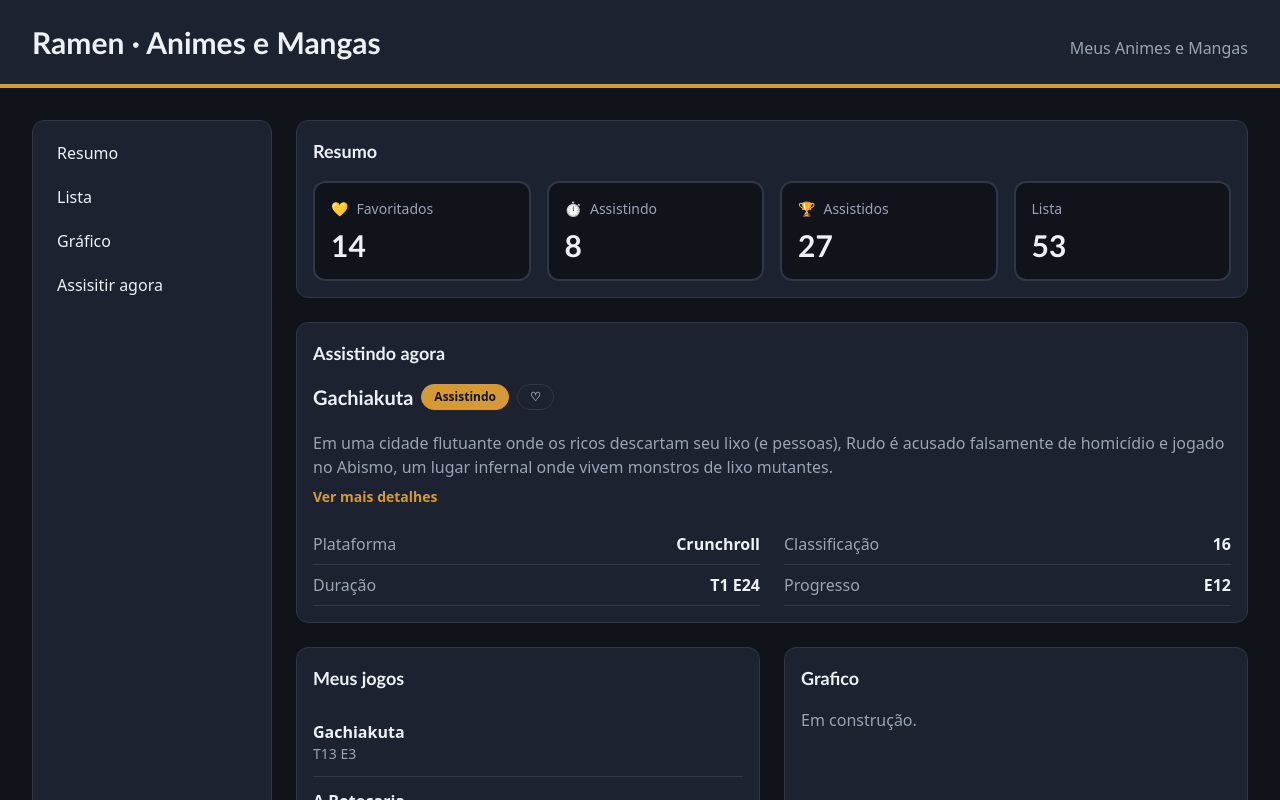
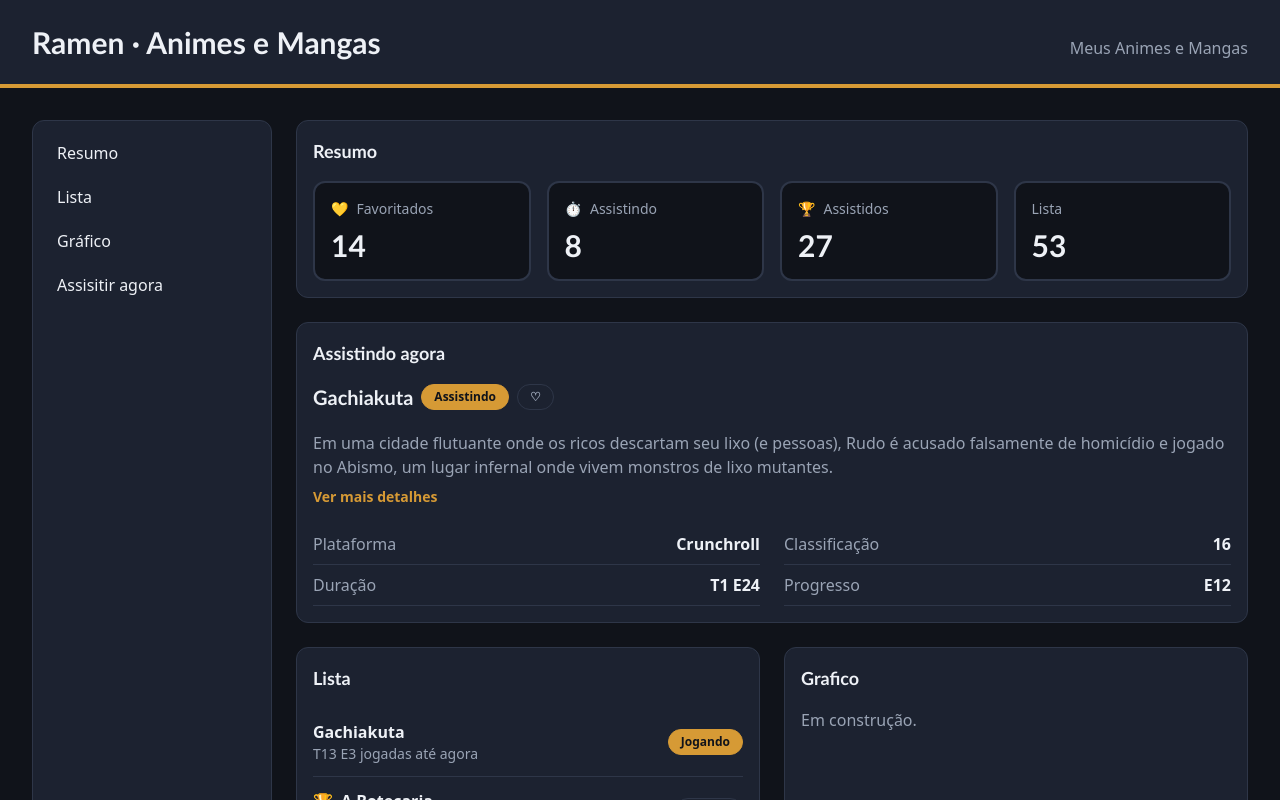
Before and after one commit to Caroliniz/my-dasboard, a React (Vite) app: page / in a window 1280 px wide. Shown: the top 800 px of the page. Built offline with nearby package versions, Linux system fonts and the light colour scheme.

Commit message:
feat: shou item status and empty list message

```diff
--- a/src/App.jsx
+++ b/src/App.jsx
@@ -73,12 +73,22 @@ function App() {
           </div>
         </Panel>
 
-        <Panel id="list" title="Meus jogos" className="xl:min-h-80">
-          <ul>
-            {animes.map((anime) => (
-              <ListItem key={anime.id} title={anime.title} temp={anime.temp} ep={anime.ep}/>
-            ))}
-          </ul>
+        <Panel id="list" title="Lista" className="xl:min-h-80">
+          {animes.length === 0 ? (
+            <p className="text-muted">Nenhum jogo na lista ainda.</p>
+          ) : (
+            <ul>
+              {animes.map((anime) => (
+                <ListItem
+                  key={anime.id}
+                  title={anime.title}
+                  temp={anime.temp}
+                  ep={anime.ep}
+                  isCompleted={anime.isCompleted}
+                />
+              ))}
+            </ul>
+          )}
         </Panel>
 
         <Panel id="chart" title="Grafico" className="xl:min-h-80">
--- a/src/components/ListItem.jsx
+++ b/src/components/ListItem.jsx
@@ -1,13 +1,25 @@
-function ListItem({ title, temp, ep }) {
+import StatusBadge from './StatusBadge.jsx';
+
+function ListItem({ title, temp, ep, isCompleted = false }) {
   return (
     <li
       className="flex flex-wrap items-center justify-between gap-2
         border-b border-border py-3"
     >
       <div>
-        <p className="font-bold">{title}</p>
-        <p className="text-sm text-muted"> T{temp} E{ep} </p>
+        <p className="flex items-center gap-2 font-bold">
+          {isCompleted && <span aria-hidden="true">🏆</span>}
+          {title}
+        </p>
+        <p className="text-sm text-muted">
+          {' '}
+          T{temp} E{ep} {isCompleted ? 'até zerar' : 'jogadas até agora'}
+        </p>
       </div>
+      <StatusBadge
+        label={isCompleted ? 'Zerado' : 'Jogando'}
+        isActive={!isCompleted}
+      />
     </li>
   );
 }
```
Also changed, not shown: public/List/gachiakuta.jpg (added).
